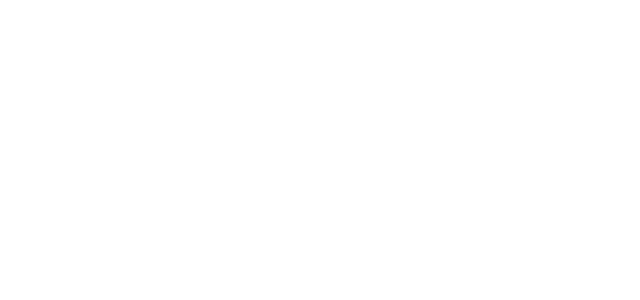
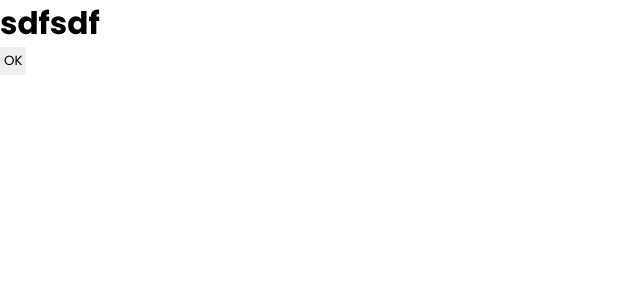
Before and after one commit to Pablo-Silva-Dev/react-components, a Next.js app: page / in a window 1280 px wide. Shown: the top 300 px of the page, without its empty margins (0-640 px from the left). Built offline with nearby package versions, Linux system fonts and the light colour scheme.

Commit message:
🛠 Settings: Added Styled Components and done the theming configuration

```diff
--- a/package.json
+++ b/package.json
@@ -17,8 +17,10 @@
     "@types/node": "^17.0.30",
     "@types/react": "^18.0.8",
     "@types/react-dom": "^18.0.3",
+    "@types/styled-components": "^5.1.25",
     "eslint": "8.14.0",
     "eslint-config-next": "12.1.5",
+    "styled-components": "^5.3.5",
     "typescript": "^4.6.4"
   }
 }
--- /dev/null
+++ b/src/components/Typography/Title/index.tsx
@@ -0,0 +1,17 @@
+import React from 'react';
+import { Title as TitleComponent } from './styles';
+
+interface TitleProps {
+  content: string;
+  themeColor?: "dark" | "light";
+}
+
+export function Title({ themeColor, content }: TitleProps) {
+  return (
+    <TitleComponent
+      themeColor={themeColor}
+    >
+      {content}
+    </TitleComponent>
+  )
+}
--- /dev/null
+++ b/src/components/Typography/Title/styles.ts
@@ -0,0 +1,22 @@
+import styled from "styled-components";
+
+interface TitleProps {
+  themeColor: "dark" | "light";
+}
+
+export const Title = styled.h1<TitleProps>`
+  font-size: ${({theme}) => theme.sizes.huge};
+  font-weight: bold;
+  color: ${({ theme, themeColor }) =>
+    themeColor === "light" ?
+    theme.colors.secondary :
+    theme.colors.black};
+  max-width: 640px;
+  @media(max-width: 1080px) {
+    font-size: ${({theme}) => theme.sizes.huge};
+    text-align: center;
+  }
+  @media(max-width: 720px) {
+    font-size: ${({theme}) => theme.sizes.xlarge};
+  }
+`;
--- a/src/pages/_app.tsx
+++ b/src/pages/_app.tsx
@@ -1,6 +1,17 @@
+import { ThemeProvider } from 'styled-components'
+import { GlobalStyle } from '../styles/global-style'
+import { theme } from '../theme/theme'
 
-function MyApp({ Component, pageProps }) {
-  return <Component {...pageProps} />
+function App({
+  Component,
+  pageProps: { ...pageProps },
+}) {
+  return (
+    <ThemeProvider theme={theme}>
+      <GlobalStyle />
+      <Component {...pageProps} />
+    </ThemeProvider>
+  )
 }
 
-export default MyApp
+export default App
--- /dev/null
+++ b/src/pages/_document.tsx
@@ -0,0 +1,26 @@
+import Document, { Head, Html, Main, NextScript } from 'next/document'
+import React from 'react'
+
+export default class MyDocument extends Document {
+    static async getInitialProps(ctx: any) {
+        const initialProps = await Document.getInitialProps(ctx)
+        return { ...initialProps }
+    }
+    render() {
+        return (
+            <Html>
+                <Head>
+                    <meta name="description" content="pablosilvadev criar site pablo silva dev pablosilvadev.com.br" />
+                    <meta name="keywords" content="pablosilvadev criar sites catalogo virtual landing page" />
+                    <meta name='author' content='pablosilvadev' />
+                    <meta name='author' content='pablosilvadev' />
+                    <link href="https://fonts.googleapis.com/css2?family=Fira+Code:wght@300;400;500;600;700&family=Open+Sans:wght@300;400;500;600;700&family=Oswald:wght@300;400;500;600&family=Poppins:wght@200;300;400;500;600;700;800&display=swap" rel="stylesheet"></link>
+                </Head>
+                <body>
+                    <Main />
+                    <NextScript />
+                </body>
+            </Html>
+        )
+    }
+}
--- a/src/pages/index.tsx
+++ b/src/pages/index.tsx
@@ -1,4 +1,5 @@
 import Head from 'next/head'
+import { Title } from '../components/Typography/Title'
 
 export default function Home() {
   return (
@@ -6,6 +7,10 @@ export default function Home() {
       <Head>
         <title>PSD - React Components</title>
       </Head>
+      <Title
+        content='sdfsdf'
+      />
+      <button>OK</button>
     </div>
   )
 }
--- /dev/null
+++ b/src/styles/global-style.ts
@@ -0,0 +1,66 @@
+import { createGlobalStyle } from "styled-components";
+
+export const GlobalStyle = createGlobalStyle`
+      *{
+        padding: 0;
+        margin: 0;
+        box-sizing: border-box;
+        font-family: ${(props) => props.theme.fonts.default};
+    }
+
+    html{
+        font-size: 100%;
+        font-family: monospace;
+        scroll-behavior: smooth;
+    }
+    body{
+        overflow-x: hidden;
+        width: 100%;
+        height: 100vh;
+    }
+    button{
+        display: flex;
+        justify-content: center;
+        aling-text-align: center;
+        border: none;
+        cursor: pointer;
+        padding: 4px;
+    }
+    li, ul{
+        list-style: none;
+    }
+    a{
+        text-decoration: none;
+    }
+
+    .active-modal {
+        display: flex;
+        flex-direction: column;
+        align-items: center;
+        justify-content: space-around;
+        width: 320px;
+        height: 240px;
+        padding: 1rem;
+        background: ${(props) => props.theme.colors.element_base};
+        border-radius: 4px;
+        margin: 25% auto;
+        h3{
+            font-size: 1.24rem;
+            color: ${(props) => props.theme.colors.black}
+        }
+        @media(max-width: 720px){
+            width: 80%;
+        }
+  }
+  .react-modal-overlay{
+        background: rgba(0, 0, 0, 0.5);
+        position: fixed;
+        top: 0;
+        bottom: 0;
+        right: 0;
+        left: 0;
+        display: flex;
+        justify-content: center;
+        align-items: center;
+  }
+`;
--- /dev/null
+++ b/src/theme/theme.ts
@@ -0,0 +1,78 @@
+const theme = {
+  colors: {
+    primary: "#0088ff",
+    primary_light: "#51cbff",
+    primary_dark: "#01377d",
+    secondary: "#FFDD00",
+    secondary_light: "#ffee70",
+    secondary_dark: "#7d6f01",
+    tertiary: "#00ff77",
+    tertiary_light: "#99e8a6",
+    tertiary_dark: "#017d47",
+    background_primary: "#ffffff",
+    background_secondary: "#e0dedc",
+    title: "#111111",
+    text: "#222222",
+    element_base: "#e6e6e6",
+    success: "#4fd934",
+    alert: "#d97934",
+    error: "#d9344f",
+    white: "#ffffff",
+    silver: "#C0C0C0",
+    black: "#000000",
+  },
+  fonts: {
+    default: "Poppins",
+    secondary: "Montserrat",
+  },
+  sizes: {
+    xxsmall: ".64rem",
+    xsmall: ".72rem",
+    small: ".8rem",
+    normal: ".88rem",
+    medium: "1rem",
+    large: "1.2rem",
+    xlarge: "1.6rem",
+    xxlarge: "2rem",
+    huge: "2.4rem",
+    xhuge: "3.2rem",
+    xxhuge: "4rem",
+    hero: "4.4rem",
+    xhero: "4.8rem",
+    xxhero: "5.2rem",
+  },
+  spacings: {
+    xxtiny: "0.16rem",
+    xtiny: "0.24rem",
+    tiny: "0.4rem",
+    xxsmall: "0.8rem",
+    xsmall: "1.2rem",
+    small: "1.6rem",
+    mediumSmall: "2.0rem",
+    medium: "2.4rem",
+    mediumLarge: "2.8rem",
+    large: "3.2rem",
+    xlarge: "3.6rem",
+    xxlarge: "4.0rem",
+    huge: "4.4rem",
+    xhuge: "4.8rem",
+    xxhuge: "5.6rem",
+    hero: "6.4rem",
+    xhero: "7.2rem",
+    xxhero: "8.0rem",
+  },
+  transitions: {
+    fastest: "all 100ms ease-in-out",
+    faster: "all 200ms ease-in-out",
+    fast: "all 300ms ease-in-out",
+    normal: "all 500ms ease-in-out",
+    slow: "all 600ms ease-in-out",
+    slower: "all 800ms ease-in-out",
+    slowest: "all 1s ease-in-out",
+  },
+  shadows: {
+    soft: "rgba(10, 10, 10, 0.1) 0px 8px 16px -2px, rgba(10, 10, 10, 0.02) 0px 0px 0px 1px;",
+  },
+};
+
+export { theme };
--- a/tsconfig.json
+++ b/tsconfig.json
@@ -24,6 +24,9 @@
     "**/*.ts",
     "**/*.tsx"
   ],
+  "files" : [
+    "src/theme/styled.d.ts"
+  ],
   "exclude": [
     "node_modules"
   ]
```
Also changed, not shown: src/theme/styled.d.ts (added, +7 -0 lines), 1 other file (tests, documents, lock files or other folders).
